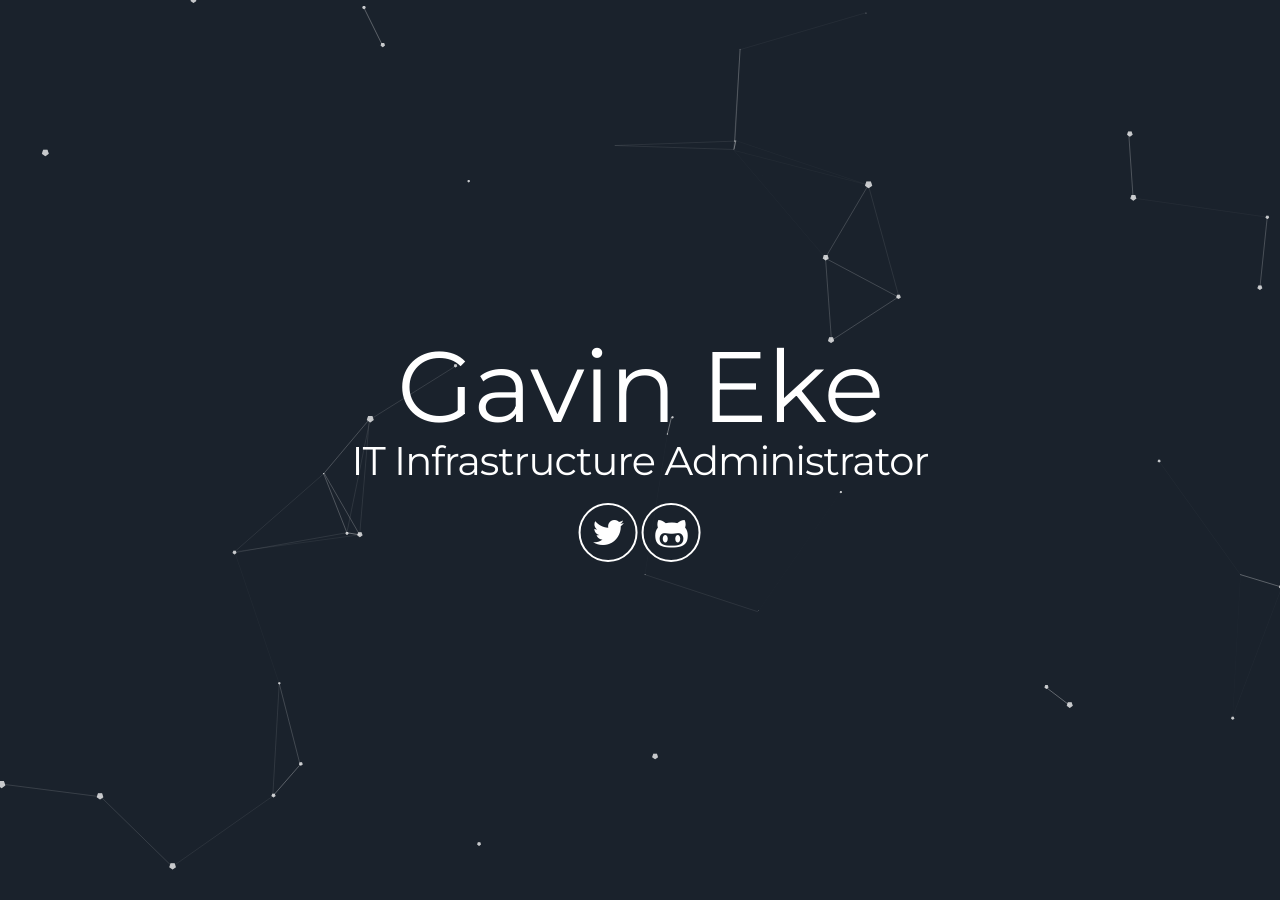
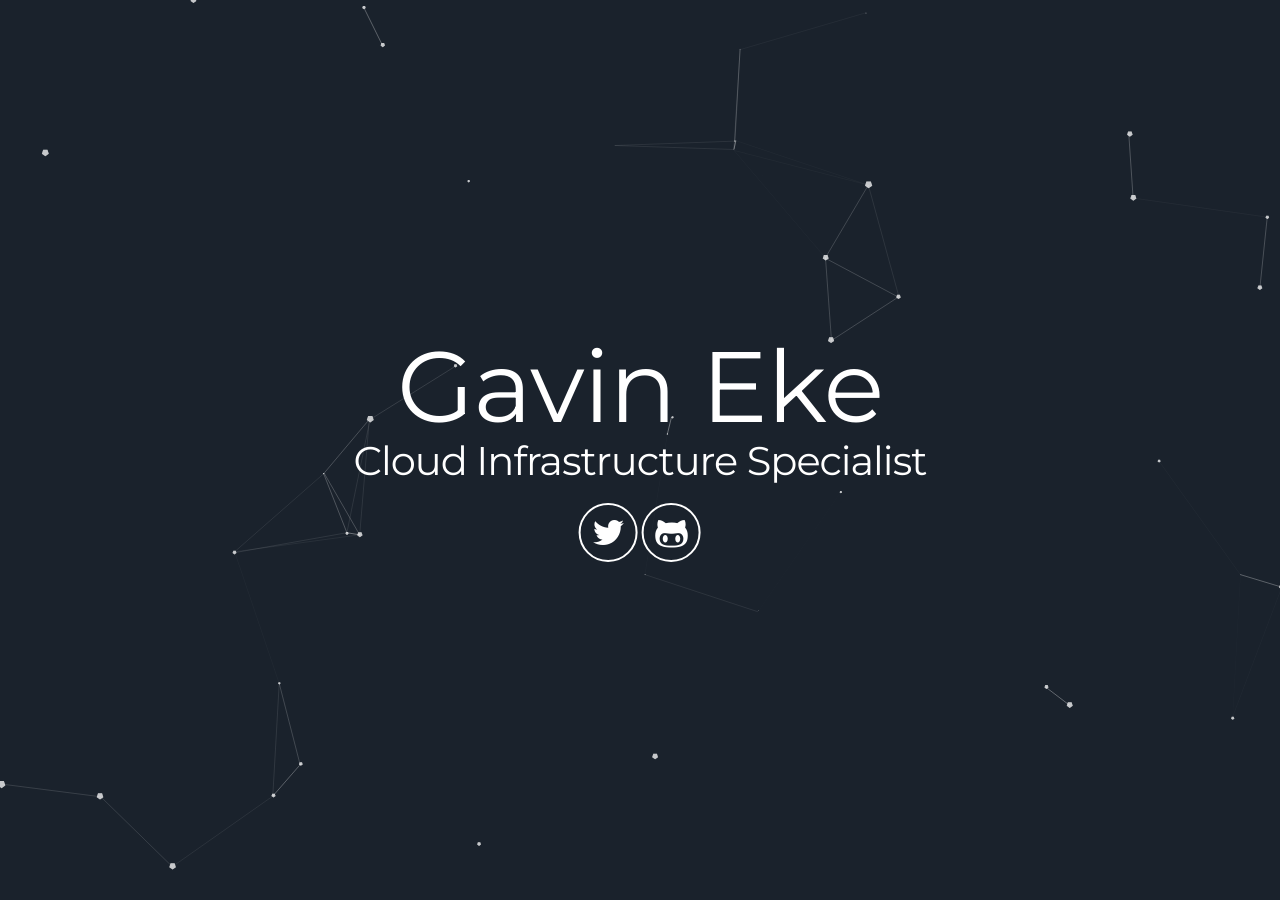
Before and after one commit to GavinEke/gavineke.github.io, a Jekyll site: the page built from index.html, in a window 1280 px wide. Built offline with Jekyll 4.4.1, drawn with Linux system fonts in a browser that asks for light colours.

Commit message:
Update _config.yml

```diff
--- a/_config.yml
+++ b/_config.yml
@@ -2,11 +2,14 @@
 title: Gavin Eke
 description: Gavin Eke
 baseurl: /
+url: "https://gavineke.com/"
+enforce_ssl: gavineke.com
 
 # User settings
 username: Gavin Eke
-user_title: IT Infrastructure Administrator
+user_title: Cloud Infrastructure Specialist
 twitter_username: gavineke
+linkedin_username: gavineke
 github_username: gavineke
 
 # Google-analytics
```
